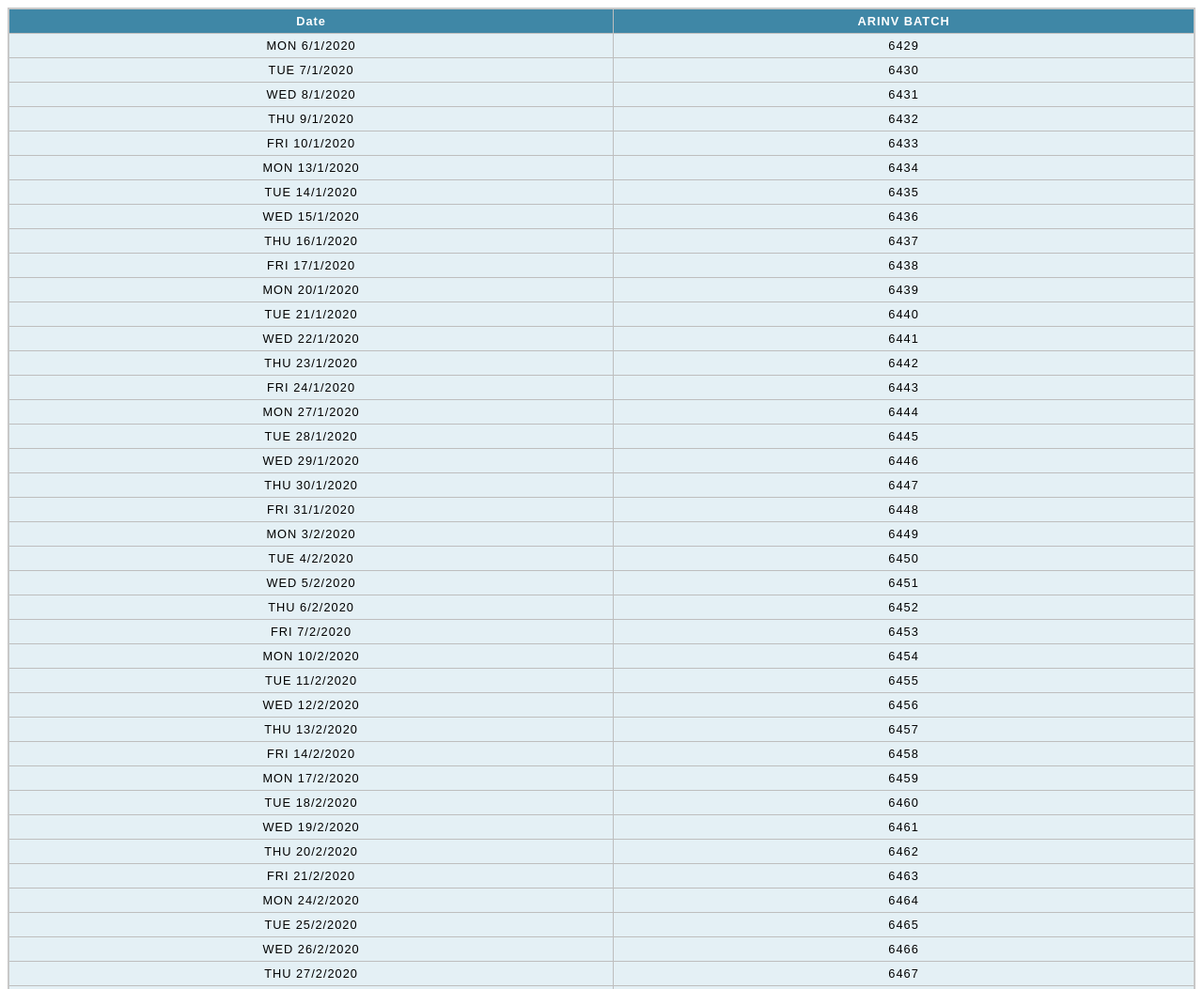
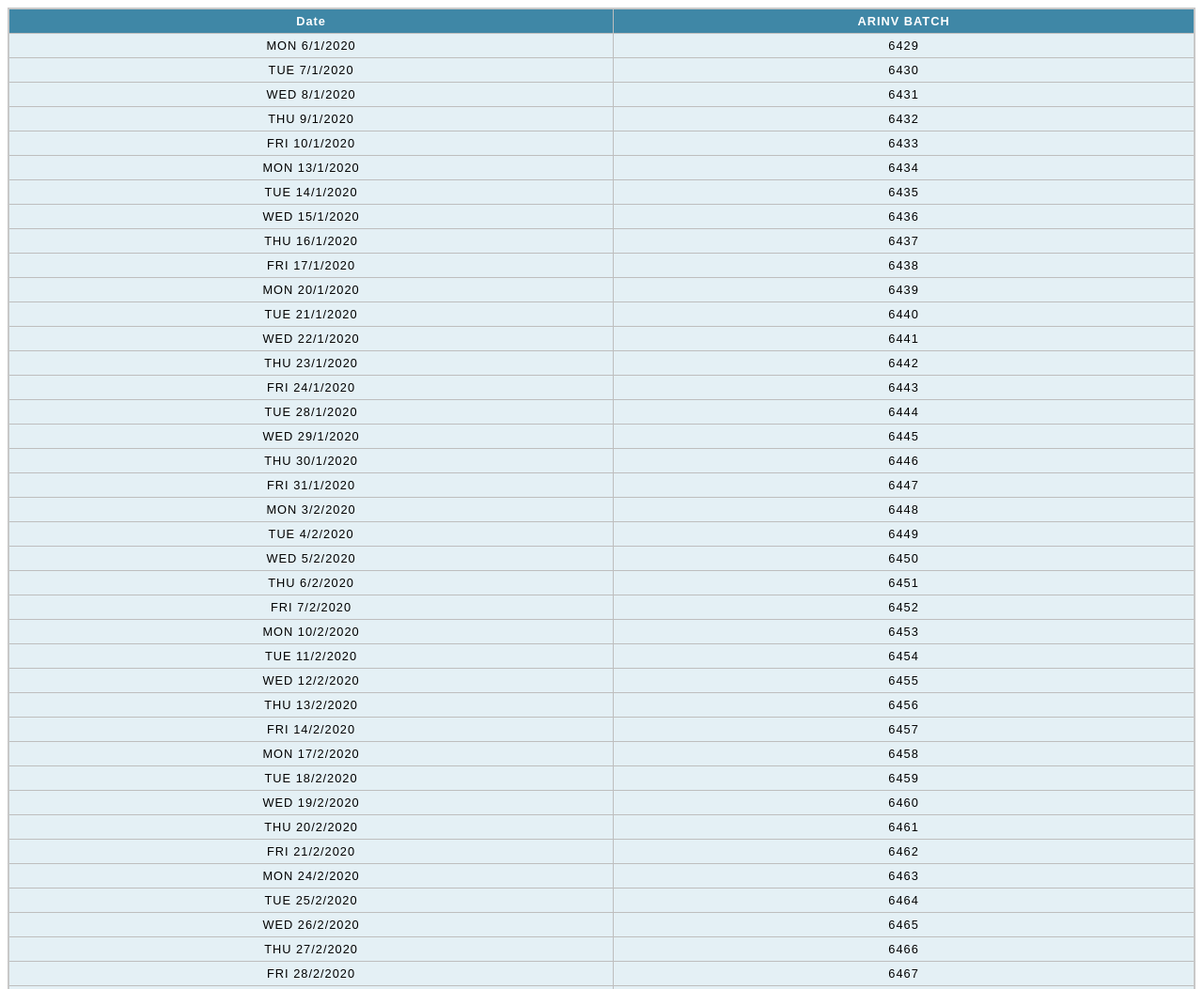
Before and after one commit to Teatime1990/taxTable, a plain HTML site: page index.html in a window 1280 px wide. Shown: the top 1053 px of the page at 94% size. Drawn offline with nearby package versions, Linux system fonts and the light colour scheme.

Commit message:
remove public holidat

```diff
--- a/functions.js
+++ b/functions.js
@@ -4,14 +4,43 @@ window.onload = function(){
 
     var endDate = new Date(2021, 1, 1);
 
-    var body = $('#contents');
+    var body = $('#contents1');
 
     var Arinv = 6428;
     var numRes = ["MON","TUE","WED","THU","FRI"];
     for (var d = new Date(2020, 0, 5); d <= endDate; d.setDate(d.getDate() + 1)) {
 
         let num = d.getDay();
+        let date = d.getDate();
+        let month = d.getMonth() + 1;
+        let year = d.getFullYear();
         if(num == 0 || num == 6){
+            continue;
+        } else if (date == 1 && month == 1){
+            continue;
+        } else if (date == 27 && month == 1) {
+            continue;
+        } else if (date == 9 && month == 3) {
+            continue;
+        } else if (date == 10 && month == 4) {
+            continue;
+        } else if (date == 11 && month == 4) {
+            continue;
+        } else if (date == 13&& month == 4) {
+            continue;
+        } else if (date == 25 && month == 4) {
+            continue;
+        } else if (date == 8 && month == 6) {
+            continue;
+        } else if (date == 5 && month == 10) {
+            continue;
+        } else if (date == 24 && month == 12) {
+            continue;
+        } else if (date == 25 && month == 12) {
+            continue;
+        } else if (date == 28 && month == 12) {
+            continue;
+        } else if (date == 31 && month == 12) {
             continue;
         }
         let rowContents = "";
@@ -20,7 +49,7 @@ window.onload = function(){
         } else {
             Arinv++;
         }
-        rowContents = "<tr><td> " + numRes[num - 1] + " " + d.getDate() + "/" + (d.getMonth() + 1) + "/" + d.getFullYear() + "</td><td>" + Arinv + "</td></tr>"
+        rowContents = "<tr><td> " + numRes[num - 1] + " " + date + "/" + month + "/" + year + "</td><td>" + Arinv + "</td></tr>"
 
         body.append(rowContents);
 
--- a/index.html
+++ b/index.html
@@ -16,7 +16,7 @@
             <th>ARINV BATCH</th>
         </thead>
 
-        <tbody id="contents">
+        <tbody id="contents1">
 
 
         </tbody>
```
